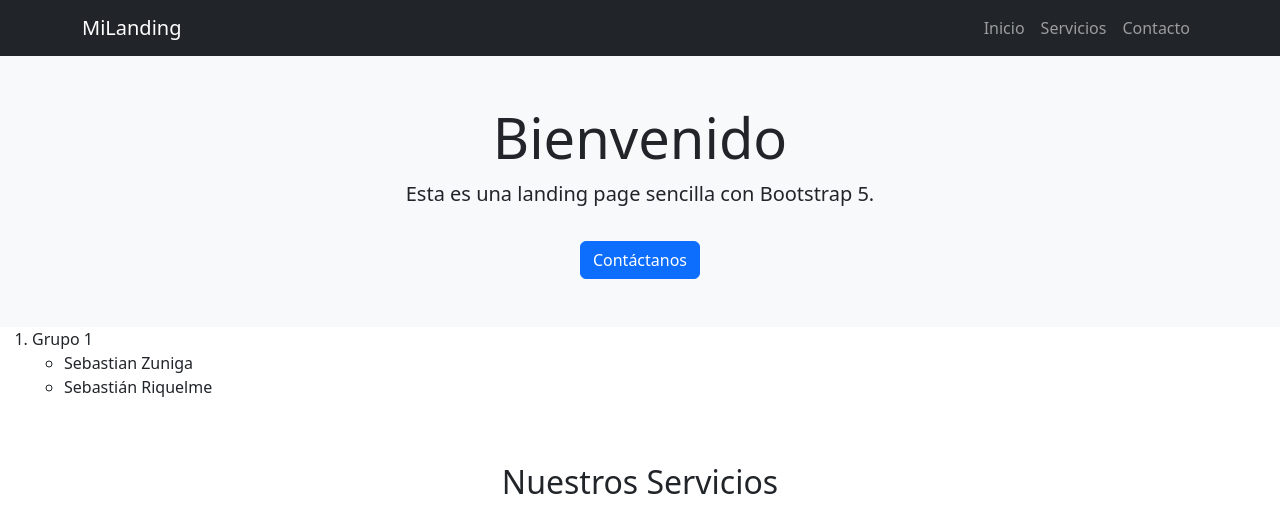
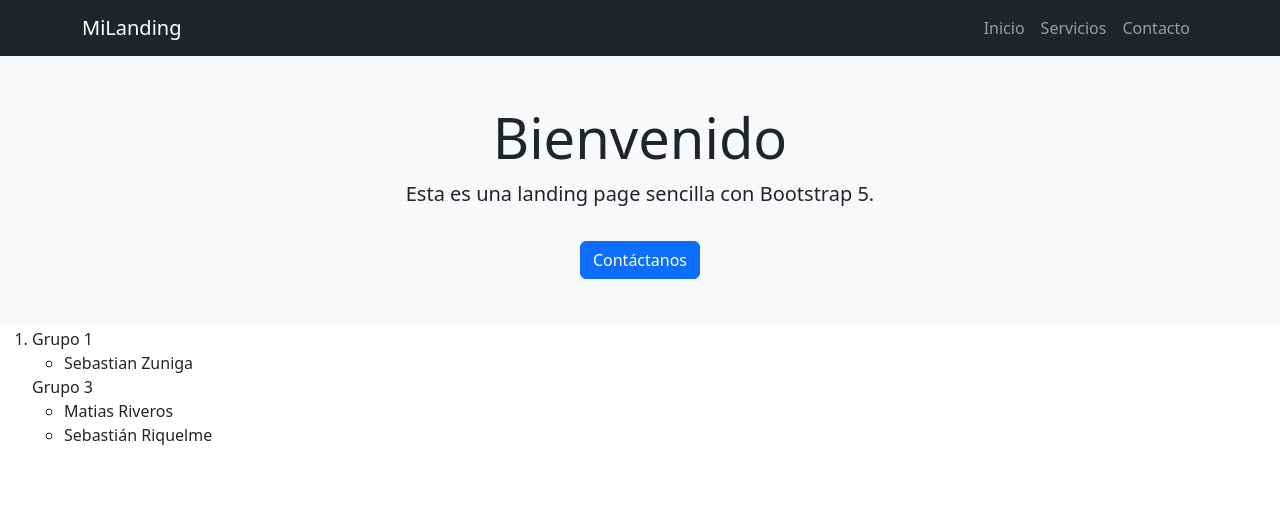
Before and after one commit to Gh0stRaccoon/simple_page_bootstrap, a plain HTML site: page index.html in a window 1280 px wide. Shown: the top 505 px of the page. Drawn offline with nearby package versions, Linux system fonts and the light colour scheme.

Commit message:
Agregué grupo 3

```diff
--- a/index.html
+++ b/index.html
@@ -52,6 +52,11 @@
         Grupo 1
         <ul>
           <li>Sebastian Zuniga</li>
+        </ul>
+
+        Grupo 3
+        <ul>
+          <li>Matias Riveros</li>
           <li>Sebastián Riquelme</li>
         </ul>
       </li>
```
